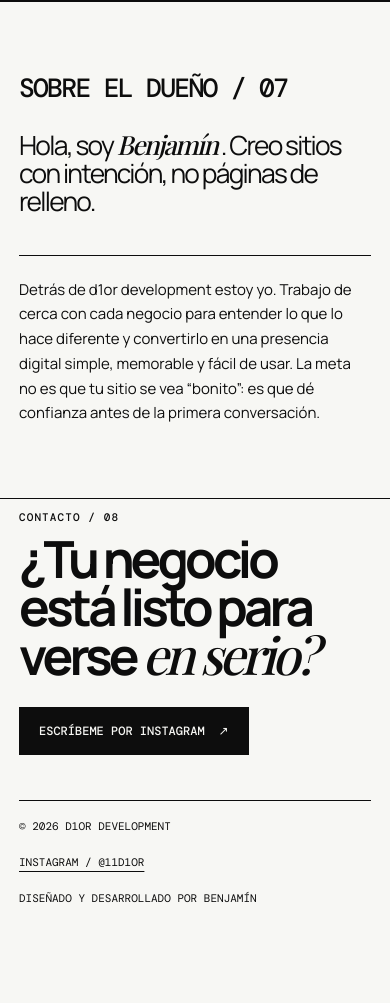
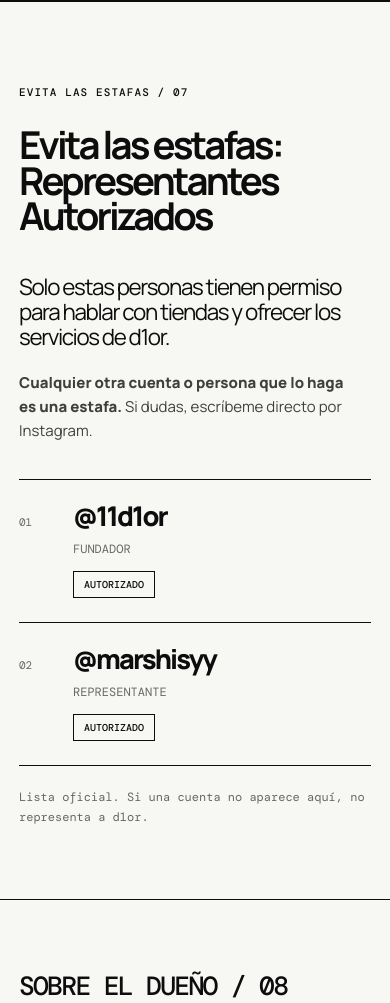
Before and after one commit to bpinajerez-alt/Nealoess, a plain HTML site: page index.html in a window 390 px wide. Shown: the part 7700-8703 px from the top of the page. Before the commit the page ends 8605 px from the top, so only its background shows below. Drawn offline with nearby package versions, Linux system fonts and the light colour scheme; a web font is replaced by a local one.

Commit message:
Add files via upload

```diff
--- a/index.html
+++ b/index.html
@@ -585,6 +585,94 @@
                 box-shadow: 3px 3px 0 #777;
             }
 
+            /* ---------- Representantes autorizados ---------- */
+            .auth-grid {
+                display: grid;
+                grid-template-columns: 1fr 1.4fr;
+                gap: 8vw;
+                align-items: start;
+            }
+
+            .auth-warning {
+                padding-top: 6px;
+            }
+
+            .auth-warning p {
+                max-width: 360px;
+                margin: 0;
+                font-size: clamp(1.4rem,2.2vw,2.1rem);
+                line-height: 1.12;
+                letter-spacing: -.06em;
+            }
+
+            .auth-warning p + p {
+                margin-top: 22px;
+                max-width: 340px;
+                color: #3f3f3c;
+                font-size: 15px;
+                line-height: 1.6;
+                letter-spacing: normal;
+            }
+
+            .auth-warning strong {
+                font-weight: 800;
+            }
+
+            .auth-list {
+                list-style: none;
+                margin: 0;
+                padding: 0;
+                border-top: 1px solid var(--ink);
+            }
+
+            .auth-item {
+                display: grid;
+                grid-template-columns: 54px 1fr auto;
+                gap: 10px;
+                align-items: baseline;
+                padding: 26px 0 28px;
+                border-bottom: 1px solid var(--ink);
+            }
+
+            .auth-item .number {
+                padding-top: 6px;
+            }
+
+            .auth-handle {
+                font-size: clamp(1.7rem,3.2vw,3.2rem);
+                line-height: 1;
+                letter-spacing: -.07em;
+                font-weight: 800;
+                word-break: break-word;
+            }
+
+            .auth-handle:hover {
+                text-decoration: underline;
+                text-underline-offset: 6px;
+            }
+
+            .auth-role {
+                display: block;
+                margin-top: 10px;
+                color: var(--muted);
+                font: 400 12px 'DM Mono',monospace;
+                text-transform: uppercase;
+            }
+
+            .auth-badge {
+                padding: 6px 10px;
+                border: 1px solid var(--ink);
+                font: 500 10px 'DM Mono',monospace;
+                text-transform: uppercase;
+                white-space: nowrap;
+            }
+
+            .auth-note {
+                margin: 22px 0 0;
+                color: var(--muted);
+                font: 400 12px/1.6 'DM Mono',monospace;
+            }
+
             @media (max-width: 720px) {
                 .wrap {
                     padding:0 19px;
@@ -656,6 +744,22 @@
                     border-left: 0;
                 }
 
+                .auth-grid {
+                    grid-template-columns: 1fr;
+                    gap: 36px;
+                }
+
+                .auth-item {
+                    grid-template-columns: 44px 1fr;
+                    padding: 22px 0 24px;
+                }
+
+                .auth-badge {
+                    grid-column: 2;
+                    justify-self: start;
+                    margin-top: 4px;
+                }
+
                 .faq-item {
                     grid-template-columns: 1fr;
                     gap: 16px;
@@ -706,6 +810,7 @@
                     <a href="#precios">Precios</a>
                     <a href="#faq">FAQ</a>
                     <a href="#conectores">Conectores</a>
+                    <a href="#autorizados">Autorizados</a>
                     <a href="#benjamin">Benjamín</a>
                     <a href="#contacto">Contacto</a>
                 </div>
@@ -951,10 +1056,45 @@
                 </div>
             </div>
         </section>
+        <section id="autorizados">
+            <div class="wrap">
+                <div class="section-head">
+                    <p class="eyebrow">Evita las estafas / 07</p>
+                    <h2>Evita las estafas: Representantes Autorizados</h2>
+                </div>
+                <div class="auth-grid">
+                    <div class="auth-warning">
+                        <p>Solo estas personas tienen permiso para hablar con tiendas y ofrecer los servicios de d1or.</p>
+                        <p><strong>Cualquier otra cuenta o persona que lo haga es una estafa.</strong> Si dudas, escríbeme directo por Instagram.</p>
+                    </div>
+                    <div>
+                        <ol class="auth-list">
+                            <li class="auth-item">
+                                <span class="number">01</span>
+                                <div>
+                                    <a class="auth-handle" href="https://instagram.com/11d1or" target="_blank" rel="noopener">@11d1or</a>
+                                    <span class="auth-role">Fundador</span>
+                                </div>
+                                <span class="auth-badge">Autorizado</span>
+                            </li>
+                            <li class="auth-item">
+                                <span class="number">02</span>
+                                <div>
+                                    <a class="auth-handle" href="https://instagram.com/marshisyy" target="_blank" rel="noopener">@marshisyy</a>
+                                    <span class="auth-role">Representante</span>
+                                </div>
+                                <span class="auth-badge">Autorizado</span>
+                            </li>
+                        </ol>
+                        <p class="auth-note">Lista oficial. Si una cuenta no aparece aquí, no representa a d1or.</p>
+                    </div>
+                </div>
+            </div>
+        </section>
         <section id="benjamin">
             <div class="wrap about">
                 <div>
-                    <p class="eyebrow" style="margin:0 0 28px">Sobre el dueño / 07</p>
+                    <p class="eyebrow" style="margin:0 0 28px">Sobre el dueño / 08</p>
                     <p>
                         Hola, soy <em style="font-family:'Playfair Display',serif;font-weight:500">Benjamín</em>
                         . Creo sitios con intención, no páginas de relleno.
@@ -964,7 +1104,7 @@
             </div>
         </section>
         <footer class="wrap contact" id="contacto">
-            <p class="eyebrow">Contacto / 08</p>
+            <p class="eyebrow">Contacto / 09</p>
             <h2>
                 ¿Tu negocio está listo para verse <em>en serio?</em>
             </h2>
```
